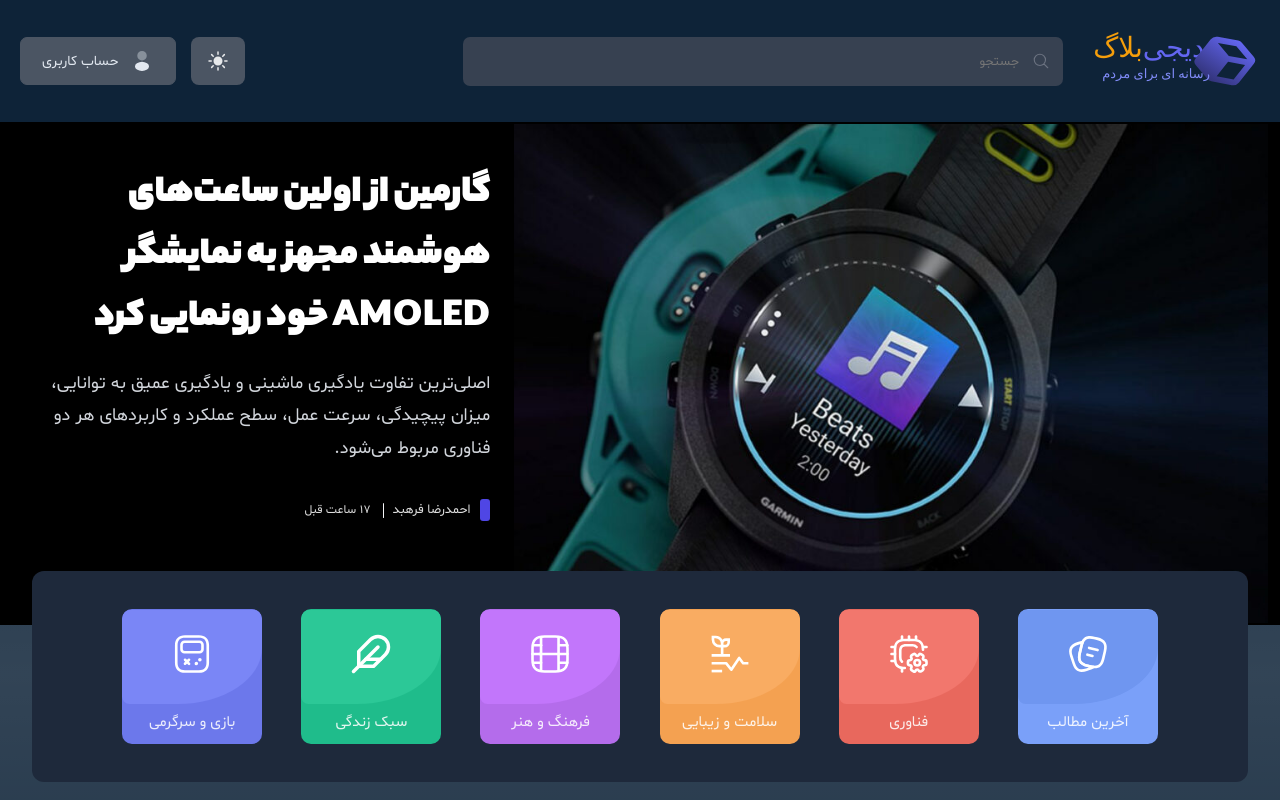
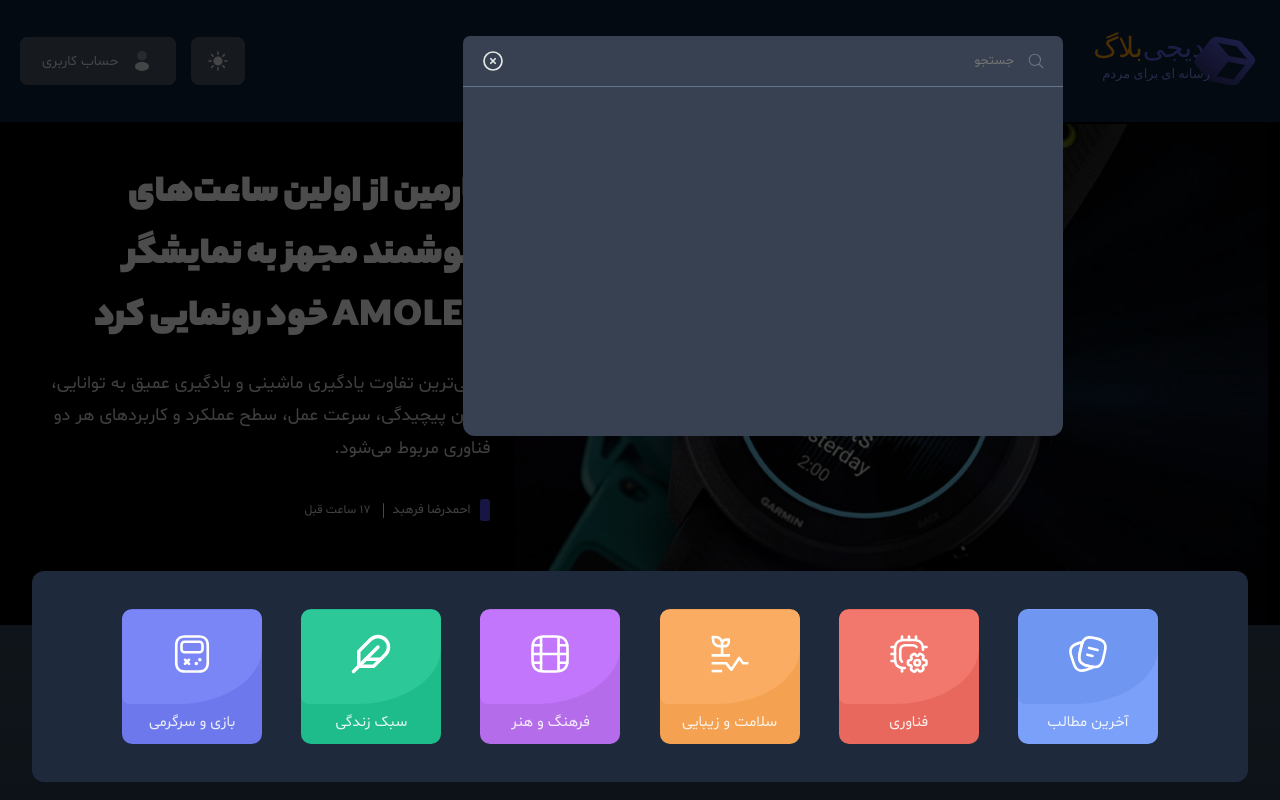
Before and after one commit to abolfazlmahdikhanii/cms, a React (Vite) app: page / in a window 1280 px wide. Both pictures are taken after a click on the element 763 px from the left and 61 px from the top of the page. Shown: the top 800 px of the page. Built offline with nearby package versions, Linux system fonts and the light colour scheme; no server answers; the database is empty; a small style sheet from the web is missing.

Commit message:
modified search

```diff
--- a/src/components/Ui/Search/Search.css
+++ b/src/components/Ui/Search/Search.css
@@ -4,6 +4,8 @@
     position: relative;
     max-width: 60rem;
 
+    display: flex;
+    flex-direction: column;
 
 
 
@@ -14,22 +16,32 @@
 
     display: flex;
     align-items: center;
+    justify-content: space-between;
     background-color: #374151;
     position: relative;
-    padding: 1.5rem 1.3rem;
+    padding: 1.3rem 1.8rem;
     gap: 1.3rem;
     border-radius: .7rem;
     width: 60rem;
     margin-right: 1rem;
-z-index: 4;
+
 
 
 }
 
+.form-control--search__row {
+    display: flex;
+    align-items: center;
+    gap: 1.3rem;
+}
+
 .form-control--search__active {
+    z-index: 400;
     border-bottom-left-radius: 0;
     border-bottom-right-radius: 0;
     border-bottom: 1px solid #64748b;
+
+
 }
 
 .form-control--search__icon {
@@ -37,3 +49,8 @@ z-index: 4;
     place-items: center;
     color: #6b7280;
 }
+.form-control--search__remove {
+    display: grid;
+    place-items: center;
+    transition: all .3s;
+}
--- a/src/components/Ui/Search/Search.jsx
+++ b/src/components/Ui/Search/Search.jsx
@@ -1,35 +1,47 @@
 import React from "react";
 import "./Search.css";
-import  SerachModal  from "../SearchModal/SerachModal";
+import SerachModal from "../SearchModal/SerachModal";
 
-const Search = ({disable,setClickInput,search,searchHandler,findBlog,setFindBlog,setSearch}) => {
+const Search = ({ disable, setClickInput, search, searchHandler, findBlog, setFindBlog, setSearch,loading }) => {
 
     return (
         <div className="search-wrapper" >
-        <div className={`form-control--search ${disable?'form-control--search__active':""}`} onClick={()=>setClickInput(true)}  >
+            <div className={`form-control--search ${disable ? 'form-control--search__active' : ""}`} onClick={() => setClickInput(true)}  >
+                <div className="form-control--search__row">
                     <div className="form-control--search__icon">
                         <svg xmlns="http://www.w3.org/2000/svg" fill="none" viewBox="0 0 24 24" strokeWidth={1.5} stroke="currentColor" width={18} height={18}>
                             <path strokeLinecap="round" strokeLinejoin="round" d="M21 21l-5.197-5.197m0 0A7.5 7.5 0 105.196 5.196a7.5 7.5 0 0010.607 10.607z" />
                         </svg>
 
                     </div>
-            <input type="text" autoFocus  className="form-control__input" placeholder="جستجو"
-             value={search}
+                    <input type="text" autoFocus className="form-control__input" placeholder="جستجو"
+                        value={search||""}
                         disabled={!disable}
-            onChange={(e)=>searchHandler(e)}
+                        onChange={(e) => searchHandler(e)}
 
                     />
+                </div>
+
+                <div className="form-control--search__remove"
+                style={{ display: !disable ? "none" : "" }}
+                 onClick={()=>setSearch("")}
+                >
+                    <svg xmlns="http://www.w3.org/2000/svg" fill="none" viewBox="0 0 24 24" strokeWidth={1.7} stroke="currentColor" width={24} height={24}>
+                        <path strokeLinecap="round" strokeLinejoin="round" d="M9.75 9.75l4.5 4.5m0-4.5l-4.5 4.5M21 12a9 9 0 11-18 0 9 9 0 0118 0z" />
+                    </svg>
+                </div>
 
 
             </div>
-        <SerachModal show={disable} close={()=>{
-            setClickInput(false)
-            setSearch("")
-           setFindBlog(null)
+            <SerachModal show={disable} close={() => {
+                setClickInput(false);
+                setSearch("");
+                setFindBlog(null);
 
 
             }}
                 findBlog={findBlog}
+                loading={loading}
             />
         </div>
     );
```
Lines whose indentation alone changed are shown as unchanged.
